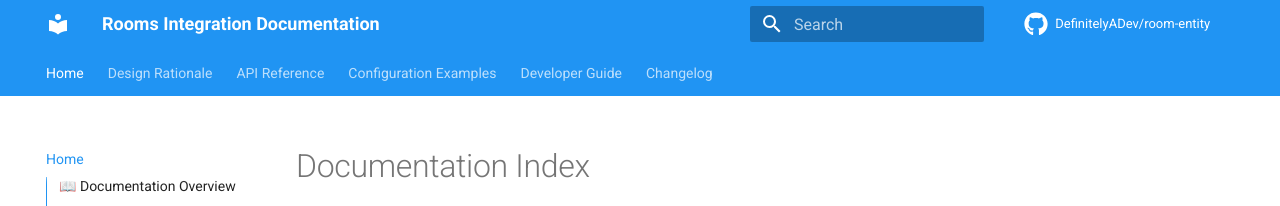
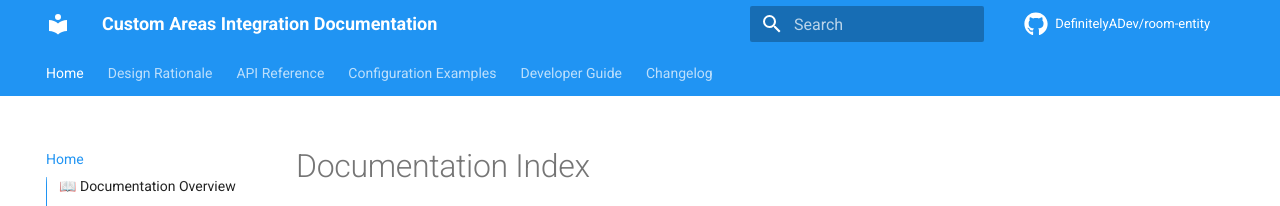
Before and after one commit to DefinitelyADev/custom-areas-integration, an MkDocs documentation site: the page built from docs/index.md, in a window 1280 px wide. Shown: the top 206 px of the page. Built offline with MkDocs 1.6.1 and Material for MkDocs 9.7.7, drawn with Linux system fonts in a browser that asks for light colours; comment, search, counter and statistics services are not loaded.

Commit message:
docs(M8-e,g): update mkdocs metadata, README CI section, CHANGELOG header
- mkdocs.yml: rename site_name/site_description to "Custom Areas
  Integration"; leave the room-entity site_url and repo_* aliases in
  place per AGENTS.md.
- README.md: add ruff (linting) and hassfest (HA's canonical
  integration validator) to the Automated Checks list to match what
  ci.yml actually runs.
- CHANGELOG.md: fix stale "Rooms integration" header text.

Co-Authored-By: Claude Opus 4.7 (1M context) <noreply@anthropic.com>

```diff
--- a/mkdocs.yml
+++ b/mkdocs.yml
@@ -1,5 +1,5 @@
-site_name: Rooms Integration Documentation
-site_description: Documentation for the Rooms custom integration for Home Assistant
+site_name: Custom Areas Integration Documentation
+site_description: Documentation for the Custom Areas custom integration for Home Assistant
 site_author: Tsakiridis Ilias
 site_url: https://DefinitelyADev.github.io/room-entity
 
```
Also changed, not shown: CHANGELOG.md (+1 -1 lines), README.md (+2 -1 lines).
